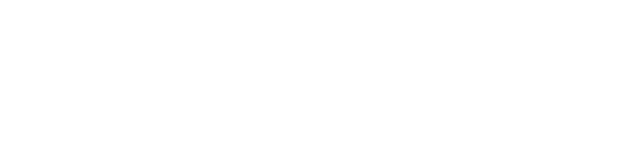
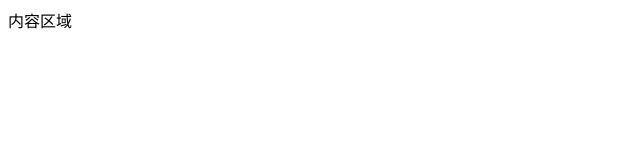
Before and after one commit to h582699867/githublearn, a plain HTML site: page index.html in a window 1280 px wide. Shown: the full height of the page, 0-640 px from the left. Drawn offline with Linux system fonts and the light colour scheme.

Commit message:
修改index.html

```diff
--- a/index.html
+++ b/index.html
@@ -10,8 +10,7 @@
 
 <body>
     <header></header>
-
-
+    <section>内容区域</section>
     <footer></footer>
 </body>
 
```
